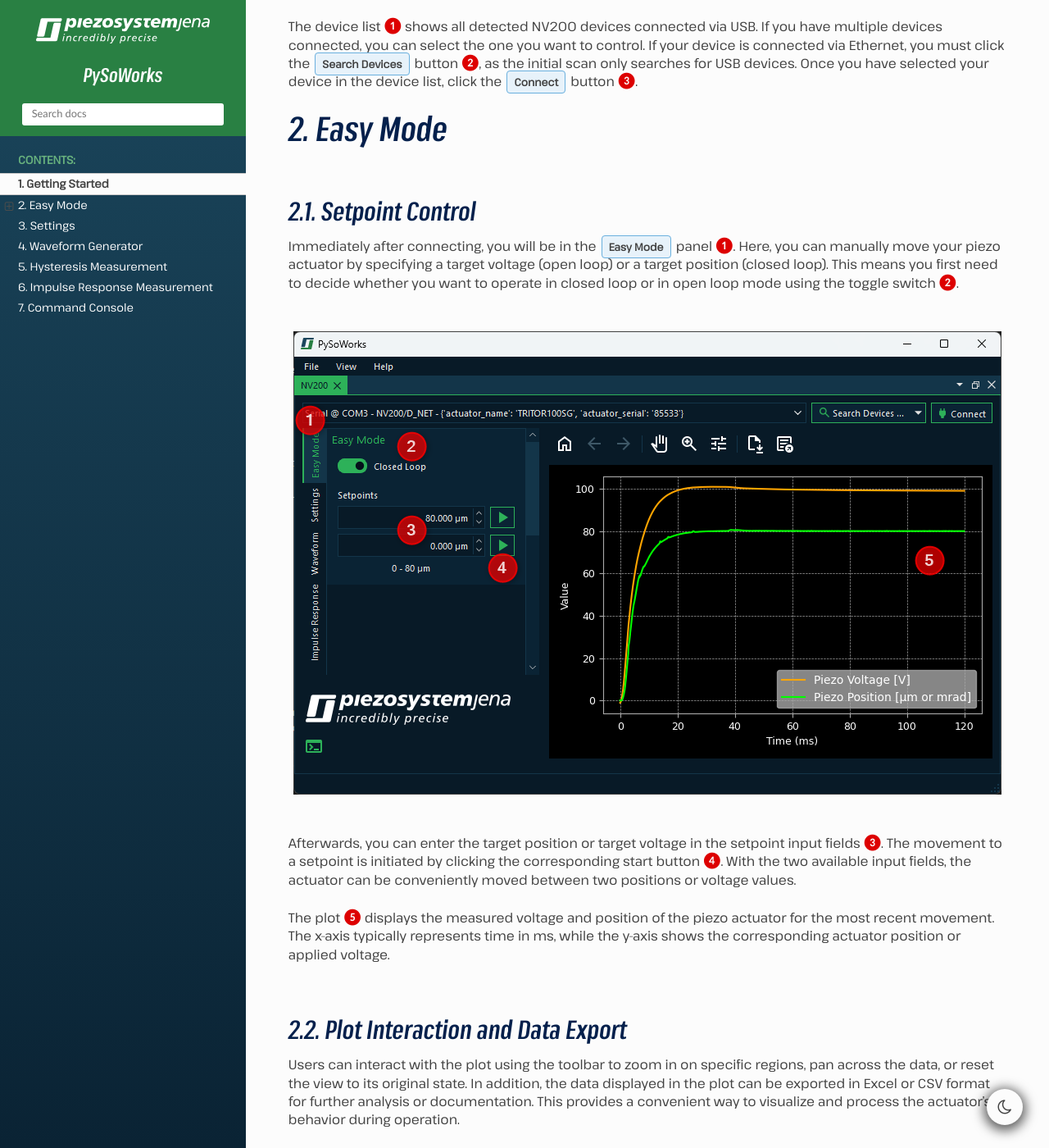
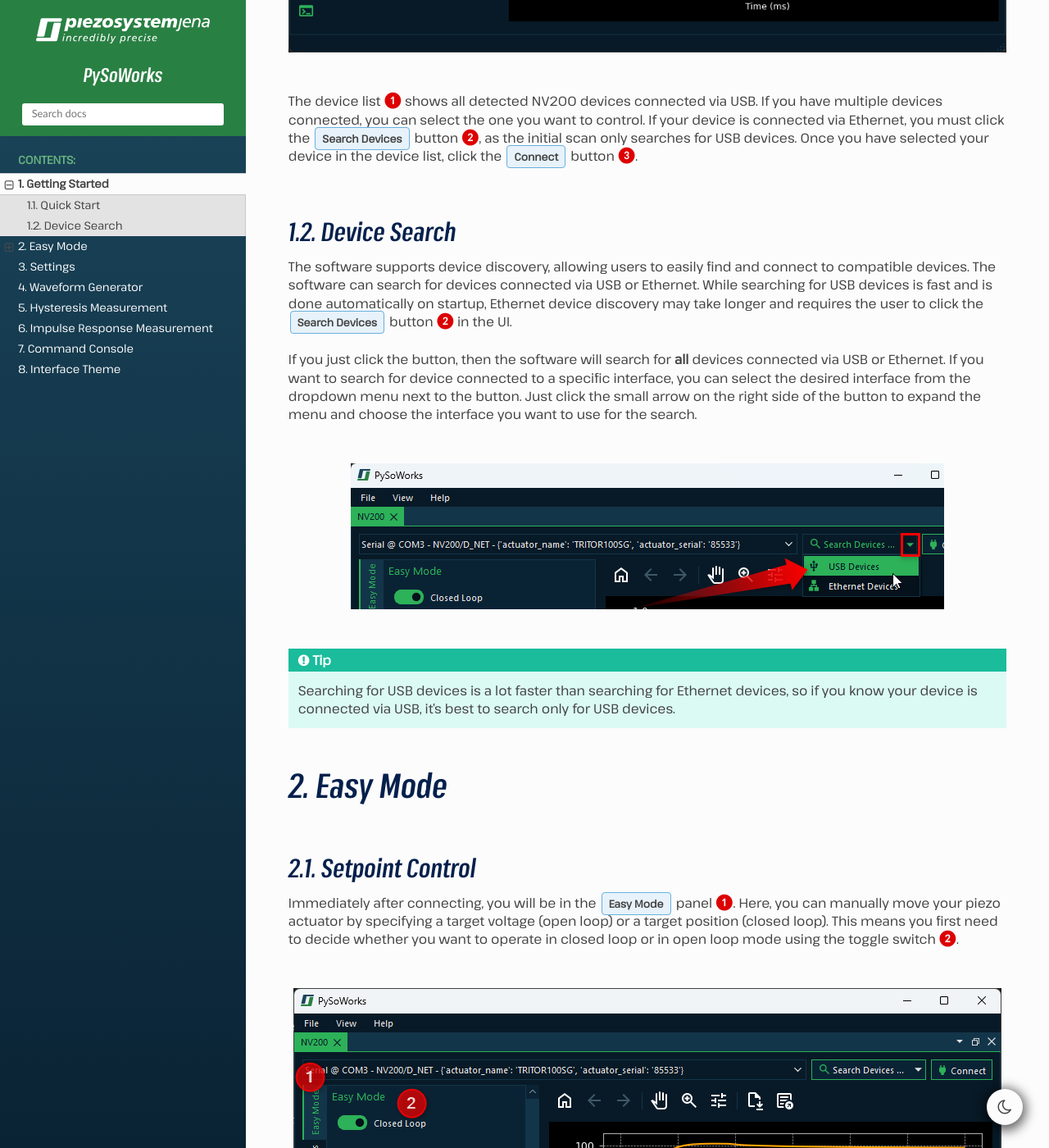
Before and after one commit to piezosystemjena/PiSoWorks, a Sphinx documentation site: the page built from doc/overview.rst, in a window 1280 px wide and 1400 px high, scrolled down 949 px. Shown: the whole window at 82% size. Built offline with Sphinx 7.4.7 and the Read the Docs theme 3.1.0, drawn with Linux system fonts in a browser that asks for light colours.

Commit message:
Added documentation for device search and theming

```diff
--- a/doc/index.rst
+++ b/doc/index.rst
@@ -50,3 +50,4 @@
    hysteresis.rst
    impulse_response.rst
    console.rst
+   themes.rst
--- a/doc/overview.rst
+++ b/doc/overview.rst
@@ -1,5 +1,8 @@
 Getting Started
 =====================
+
+Quick Start
+-----------------------
 
 Before starting the software, your NV200 should be connected to the PC and powered on.
 Follow these steps:
@@ -18,6 +21,23 @@
 searches for USB devices. Once you have selected your device in the device list, click
 the :guilabel:`Connect` button :guinum:`❸`.
 
+
+Device Search
+-----------------------
+
+The software supports device discovery, allowing users to easily find and connect to compatible devices. The software can search
+for devices connected via USB or Ethernet. While searching for USB devices is fast and is done automatically on startup, Ethernet device
+discovery may take longer and requires the user to click the :guilabel:`Search Devices` button :guinum:`❷` in the UI.
+
+If you just click the button, then the software will search for **all** devices connected via USB or Ethernet. If you want to search for
+device connected to a specific interface, you can select the desired interface from the dropdown menu next to the button. Just click
+the small arrow on the right side of the button to expand the menu and choose the interface you want to use for the search.
+
+.. image:: images/device_usb_search.png
+
+.. tip::
+   Searching for USB devices is a lot faster than searching for Ethernet devices, so if you know your device is connected via USB,
+   it's best to search only for USB devices.
 
 Easy Mode
 =====================
@@ -78,6 +98,8 @@
 +------------------------+-------------------------------+---------------------------------------------------------------------------------------------------------------------------------------+
 
 
+
+
 .. |home| image:: images/icon_home.svg
    :width: 40
 
```
Also changed, not shown: doc/themes.rst (added, +12 -0 lines), doc/images/device_usb_search.png (added), doc/images/light_theme_menu.png (added), doc/images/theming.png (added).
